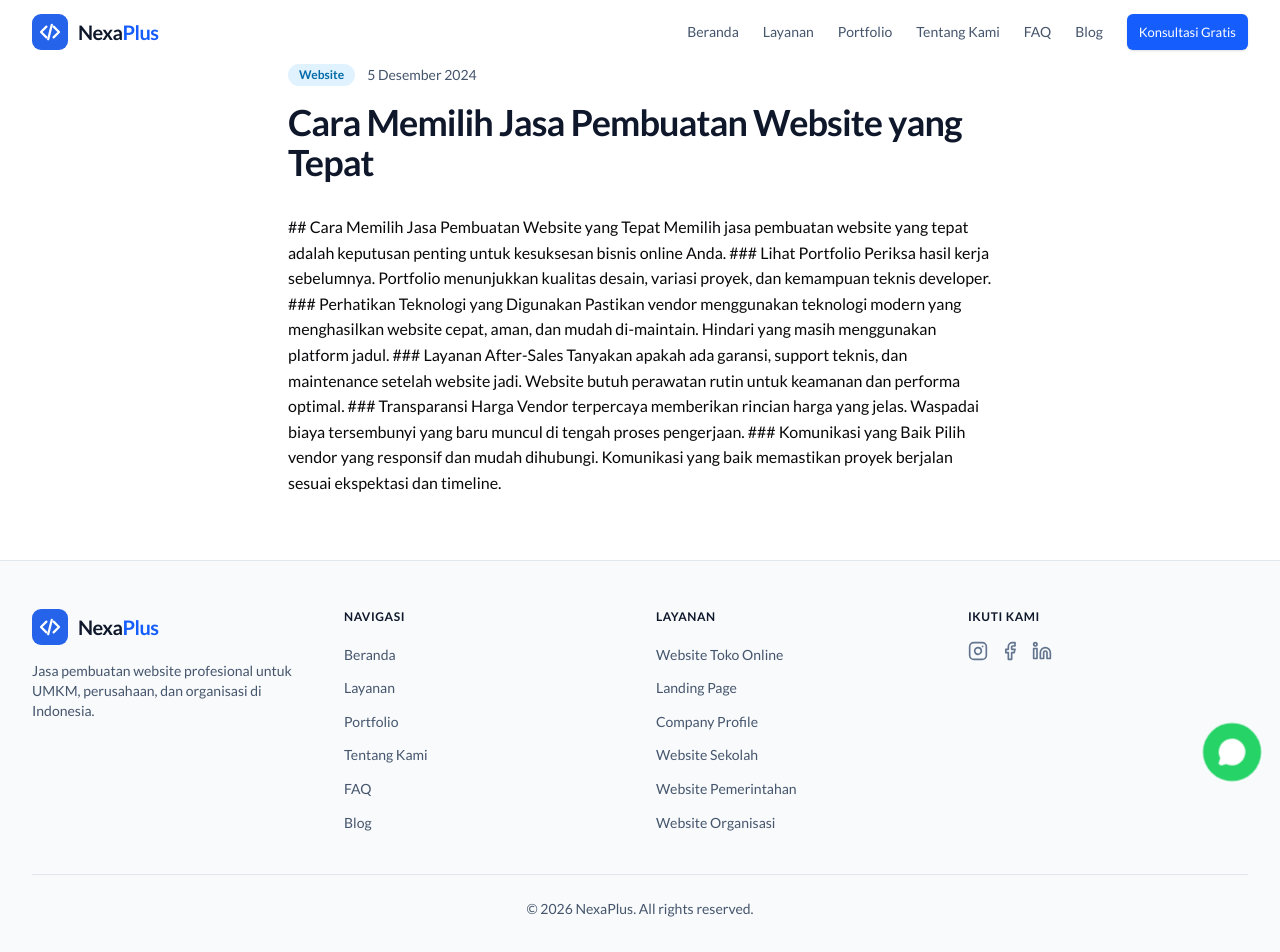
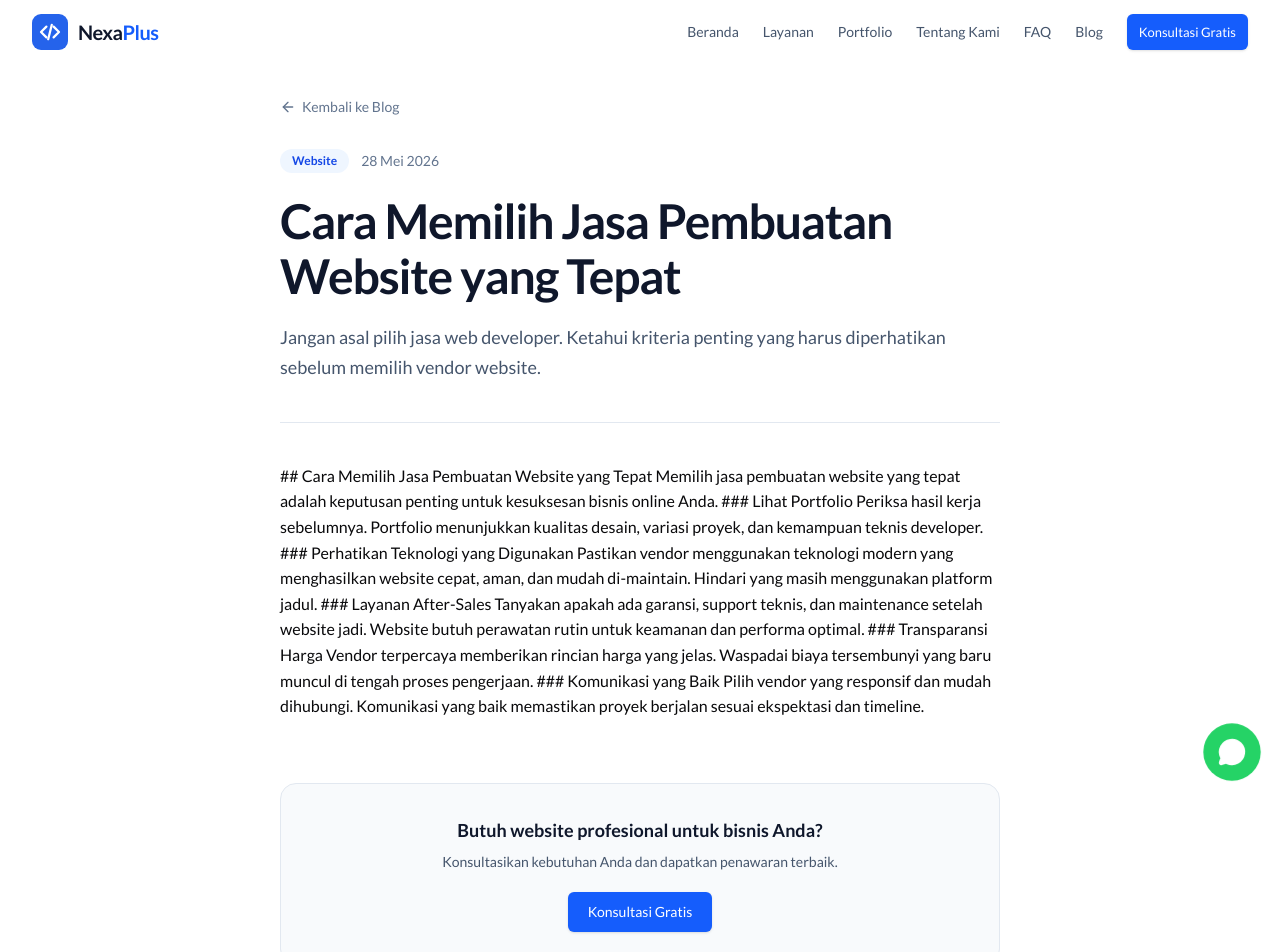
Before and after one commit to ersetdigital-sudo/nexaplus.app, a Next.js app: page /blog/cara-memilih-jasa-pembuatan-website in a window 1280 px wide. Shown: the top 952 px of the page. Built offline with nearby package versions, Linux system fonts and the light colour scheme.

Commit message:
auto: update from Kiro

```diff
--- a/app/blog/[slug]/page.tsx
+++ b/app/blog/[slug]/page.tsx
@@ -1,8 +1,9 @@
 import { notFound } from 'next/navigation';
 import type { Metadata } from 'next';
+import { ArrowLeft } from 'lucide-react';
+import Link from 'next/link';
 import { blogPosts } from '@/data/blog-posts';
 import { generateArticleSchema } from '@/lib/schema-markup';
-import { Badge } from '@/components/ui/badge';
 
 interface BlogPostPageProps {
   params: Promise<{ slug: string }>;
@@ -56,13 +57,24 @@ export default async function BlogPostPage({ params }: BlogPostPageProps) {
         type="application/ld+json"
         dangerouslySetInnerHTML={{ __html: JSON.stringify(articleSchema) }}
       />
-      <article className="mx-auto max-w-3xl px-4 py-16 sm:px-6 lg:px-8">
-        <header className="mb-8">
-          <div className="mb-4 flex items-center gap-3">
-            <Badge variant="secondary">{post.category}</Badge>
+      <article className="py-16 md:py-24">
+        {/* Hero header */}
+        <header className="mx-auto max-w-3xl px-5 sm:px-6">
+          <Link
+            href="/#blog"
+            className="inline-flex items-center gap-1.5 text-sm text-slate-500 hover:text-blue-600 transition-colors mb-8"
+          >
+            <ArrowLeft className="h-4 w-4" />
+            Kembali ke Blog
+          </Link>
+
+          <div className="flex items-center gap-3 mb-5">
+            <span className="inline-flex items-center rounded-full bg-blue-50 px-3 py-1 text-xs font-semibold text-blue-700">
+              {post.category}
+            </span>
             <time
               dateTime={post.publishedDate.toISOString()}
-              className="text-sm text-slate-600"
+              className="text-sm text-slate-500"
             >
               {post.publishedDate.toLocaleDateString('id-ID', {
                 year: 'numeric',
@@ -71,14 +83,53 @@ export default async function BlogPostPage({ params }: BlogPostPageProps) {
               })}
             </time>
           </div>
-          <h1 className="text-3xl font-bold tracking-tight text-slate-900 sm:text-4xl">
+
+          <h1 className="text-3xl font-extrabold tracking-tight text-slate-900 sm:text-4xl md:text-5xl leading-[1.15]">
             {post.title}
           </h1>
+
+          <p className="mt-5 text-lg leading-relaxed text-slate-600">
+            {post.excerpt}
+          </p>
+
+          {/* Divider */}
+          <div className="mt-10 border-t border-slate-200" />
         </header>
-        <div
-          className="prose prose-slate max-w-none prose-headings:text-slate-900 prose-p:text-slate-700 prose-li:text-slate-700"
-          dangerouslySetInnerHTML={{ __html: post.content }}
-        />
+
+        {/* Content */}
+        <div className="mx-auto max-w-3xl px-5 sm:px-6 mt-10">
+          <div
+            className="prose prose-lg prose-slate max-w-none
+              prose-headings:font-bold prose-headings:tracking-tight prose-headings:text-slate-900
+              prose-h2:text-2xl prose-h2:mt-12 prose-h2:mb-4
+              prose-h3:text-xl prose-h3:mt-8 prose-h3:mb-3
+              prose-p:text-slate-600 prose-p:leading-relaxed prose-p:mb-5
+              prose-li:text-slate-600 prose-li:leading-relaxed
+              prose-strong:text-slate-900
+              prose-a:text-blue-600 prose-a:no-underline hover:prose-a:underline"
+            dangerouslySetInnerHTML={{ __html: post.content }}
+          />
+        </div>
+
+        {/* Bottom CTA */}
+        <div className="mx-auto max-w-3xl px-5 sm:px-6 mt-16">
+          <div className="rounded-2xl border border-slate-200 bg-slate-50 p-8 text-center">
+            <p className="text-lg font-semibold text-slate-900">
+              Butuh website profesional untuk bisnis Anda?
+            </p>
+            <p className="mt-2 text-sm text-slate-600">
+              Konsultasikan kebutuhan Anda dan dapatkan penawaran terbaik.
+            </p>
+            <a
+              href="https://wa.me/6281573059442?text=Halo%20NexaPlus%2C%20saya%20tertarik%20dengan%20jasa%20pembuatan%20website."
+              target="_blank"
+              rel="noopener noreferrer"
+              className="mt-5 inline-flex h-10 items-center rounded-[6px] bg-blue-600 px-5 text-sm font-medium text-white shadow-sm hover:bg-blue-700 transition-colors"
+            >
+              Konsultasi Gratis
+            </a>
+          </div>
+        </div>
       </article>
     </>
   );
--- a/data/blog-posts.ts
+++ b/data/blog-posts.ts
@@ -22,7 +22,7 @@ export const blogPosts: BlogPost[] = [
     excerpt:
       'Pelajari strategi SEO terbaru untuk meningkatkan visibilitas website bisnis Anda di mesin pencari Google secara organik.',
     category: 'SEO',
-    publishedDate: new Date('2024-12-15'),
+    publishedDate: new Date('2026-06-10'),
     coverImage: '/images/blog/tips-seo-2024.webp',
     content: `## Tips SEO Website Bisnis agar Tampil di Halaman Pertama Google
 
@@ -54,7 +54,7 @@ Buat konten yang menjawab pertanyaan audiens Anda. Konten yang informatif dan be
     excerpt:
       'Website bukan lagi kemewahan bagi UMKM. Simak alasan mengapa bisnis kecil perlu hadir online dengan website profesional.',
     category: 'UMKM',
-    publishedDate: new Date('2024-12-10'),
+    publishedDate: new Date('2026-06-05'),
     coverImage: '/images/blog/umkm-website.webp',
     content: `## Mengapa UMKM Harus Punya Website di Era Digital
 
@@ -86,7 +86,7 @@ Biaya pembuatan website relatif terjangkau dibanding manfaat jangka panjang yang
     excerpt:
       'Jangan asal pilih jasa web developer. Ketahui kriteria penting yang harus diperhatikan sebelum memilih vendor website.',
     category: 'Website',
-    publishedDate: new Date('2024-12-05'),
+    publishedDate: new Date('2026-05-28'),
     coverImage: '/images/blog/pilih-jasa-website.webp',
     content: `## Cara Memilih Jasa Pembuatan Website yang Tepat
 
@@ -118,7 +118,7 @@ Pilih vendor yang responsif dan mudah dihubungi. Komunikasi yang baik memastikan
     excerpt:
       'Lepas dari ketergantungan marketplace dengan membangun toko online sendiri. Simak strategi lengkapnya di sini.',
     category: 'Bisnis Online',
-    publishedDate: new Date('2024-11-28'),
+    publishedDate: new Date('2026-05-20'),
     coverImage: '/images/blog/jualan-tanpa-marketplace.webp',
     content: `## Strategi Jualan Online Tanpa Bergantung Marketplace
 
@@ -150,7 +150,7 @@ Bekerja sama dengan micro-influencer di niche Anda untuk meningkatkan brand awar
     excerpt:
       'Toko online tanpa fitur ini akan kehilangan pelanggan. Pastikan website e-commerce Anda sudah memiliki semuanya.',
     category: 'Toko Online',
-    publishedDate: new Date('2024-11-20'),
+    publishedDate: new Date('2026-05-12'),
     coverImage: '/images/blog/fitur-toko-online.webp',
     content: `## Fitur Wajib yang Harus Ada di Toko Online Anda
 
@@ -186,7 +186,7 @@ Berikan fitur pelacakan pesanan agar pelanggan bisa memantau status pengiriman b
     excerpt:
       'Kecepatan website mempengaruhi ranking di Google. Pelajari teknik optimasi yang efektif untuk performa maksimal.',
     category: 'SEO',
-    publishedDate: new Date('2024-11-15'),
+    publishedDate: new Date('2026-05-05'),
     coverImage: '/images/blog/optimasi-kecepatan.webp',
     content: `## Cara Optimasi Kecepatan Website untuk Ranking SEO
 
```
